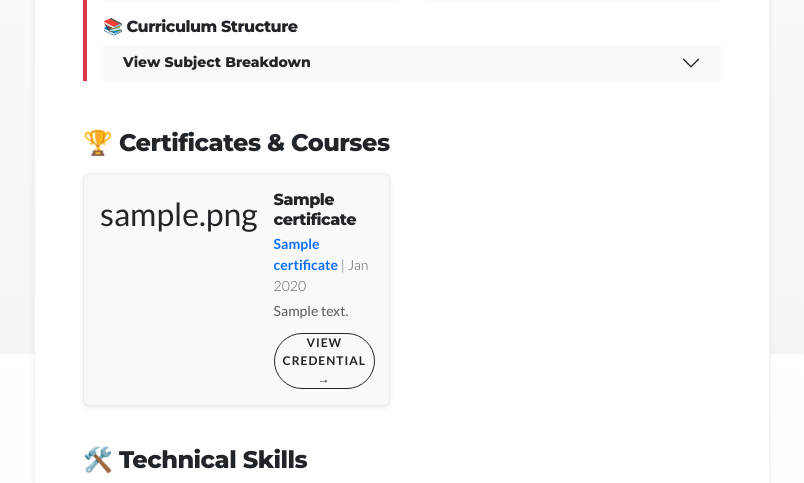
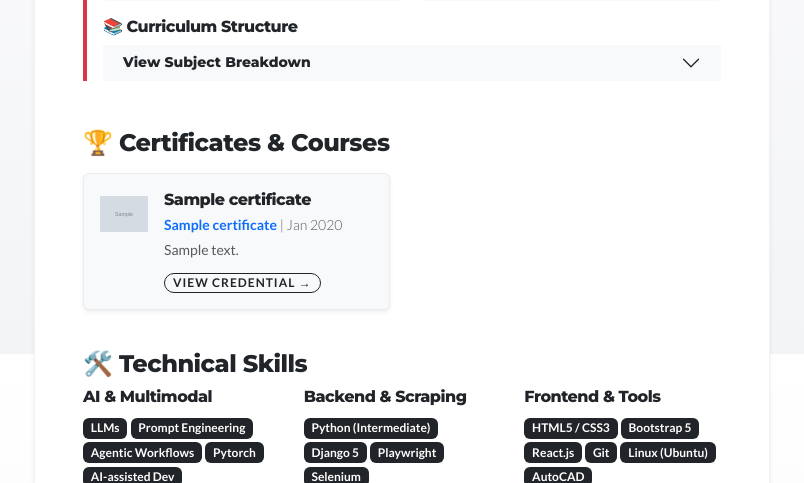
Before and after one commit to marcos-caballeronieto/my-web-portfolio, a Django app: page /about/ in a window 1280 px wide. Shown: the part 2046-2529 px from the top of the page, without its empty margins (238-1042 px from the left). Run offline with Django 5.2, Linux system fonts and the light colour scheme; tables that the repository leaves empty hold one stand-in row (values such as "Sample post"); grey boxes marked "Sample" are stand-in pictures; some libraries are stand-ins or nearby versions.

Commit message:
feat: add support for SVG/PNG icons in certificates section and update admin panel

```diff
--- a/portfolio/admin.py
+++ b/portfolio/admin.py
@@ -24,7 +24,7 @@ admin.site.register(Category)
 class CertificateAdmin(admin.ModelAdmin):
     fieldsets = (
         ("General", {
-            "fields": ("icon", "date", "url")
+            "fields": ("icon", "icon_file", "date", "url")
         }),
         ("English", {
             "fields": ("title_en", "subtitle_en", "description_en")
--- a/portfolio/models.py
+++ b/portfolio/models.py
@@ -49,6 +49,7 @@ class Certificate(models.Model):
     Includes icon, title, subtitle, description, date, and optional URL.
     """
     icon = models.CharField(max_length=10, default='📜', verbose_name="Icon/Emoji")
+    icon_file = models.FileField(upload_to='certificates/icons/', blank=True, null=True, verbose_name="Icon SVG/PNG")
     title = models.CharField(max_length=200, verbose_name="Title")
     subtitle = models.CharField(max_length=200, verbose_name="Subtitle / Organization")
     description = CKEditor5Field(verbose_name="Description", config_name='default')
--- a/portfolio/templates/about.html
+++ b/portfolio/templates/about.html
@@ -204,7 +204,13 @@
                             <div class="col-md-6 mb-3">
                                 <div class="card h-100 border-0 bg-light shadow-sm">
                                     <div class="card-body d-flex align-items-start">
-                                        <div class="fs-2 me-3">{{ cert.icon }}</div>
+                                        <div class="me-3">
+                                            {% if cert.icon_file %}
+                                                <img src="{{ cert.icon_file.url }}" alt="{{ cert.title }}" style="width: 48px; height: 48px; object-fit: contain;">
+                                            {% else %}
+                                                <div class="fs-2">{{ cert.icon }}</div>
+                                            {% endif %}
+                                        </div>
                                         <div>
                                             <h6 class="fw-bold mb-1">{{ cert.title_en|default:cert.title }}</h6>
                                             <small class="text-primary fw-bold d-block mb-1">
@@ -451,7 +457,13 @@
                             <div class="col-md-6 mb-3">
                                 <div class="card h-100 border-0 bg-light shadow-sm">
                                     <div class="card-body d-flex align-items-start">
-                                        <div class="fs-2 me-3">{{ cert.icon }}</div>
+                                        <div class="me-3">
+                                            {% if cert.icon_file %}
+                                                <img src="{{ cert.icon_file.url }}" alt="{{ cert.title }}" style="width: 48px; height: 48px; object-fit: contain;">
+                                            {% else %}
+                                                <div class="fs-2">{{ cert.icon }}</div>
+                                            {% endif %}
+                                        </div>
                                         <div>
                                             <h6 class="fw-bold mb-1">{{ cert.title_es|default:cert.title }}</h6>
                                             <small class="text-primary fw-bold d-block mb-1">
```
Also changed, not shown: portfolio/migrations/0013_certificate_icon_file.py (added).
